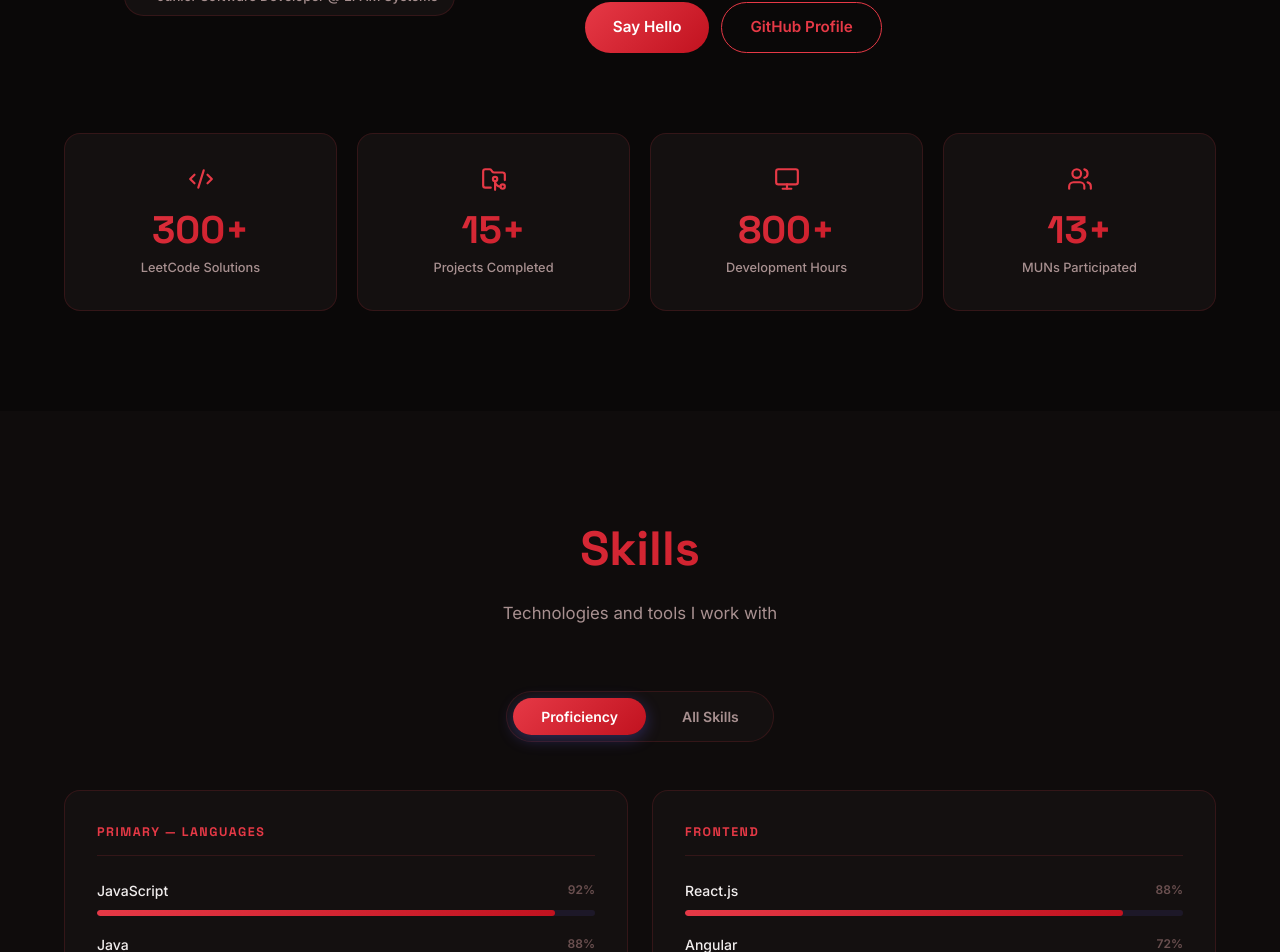
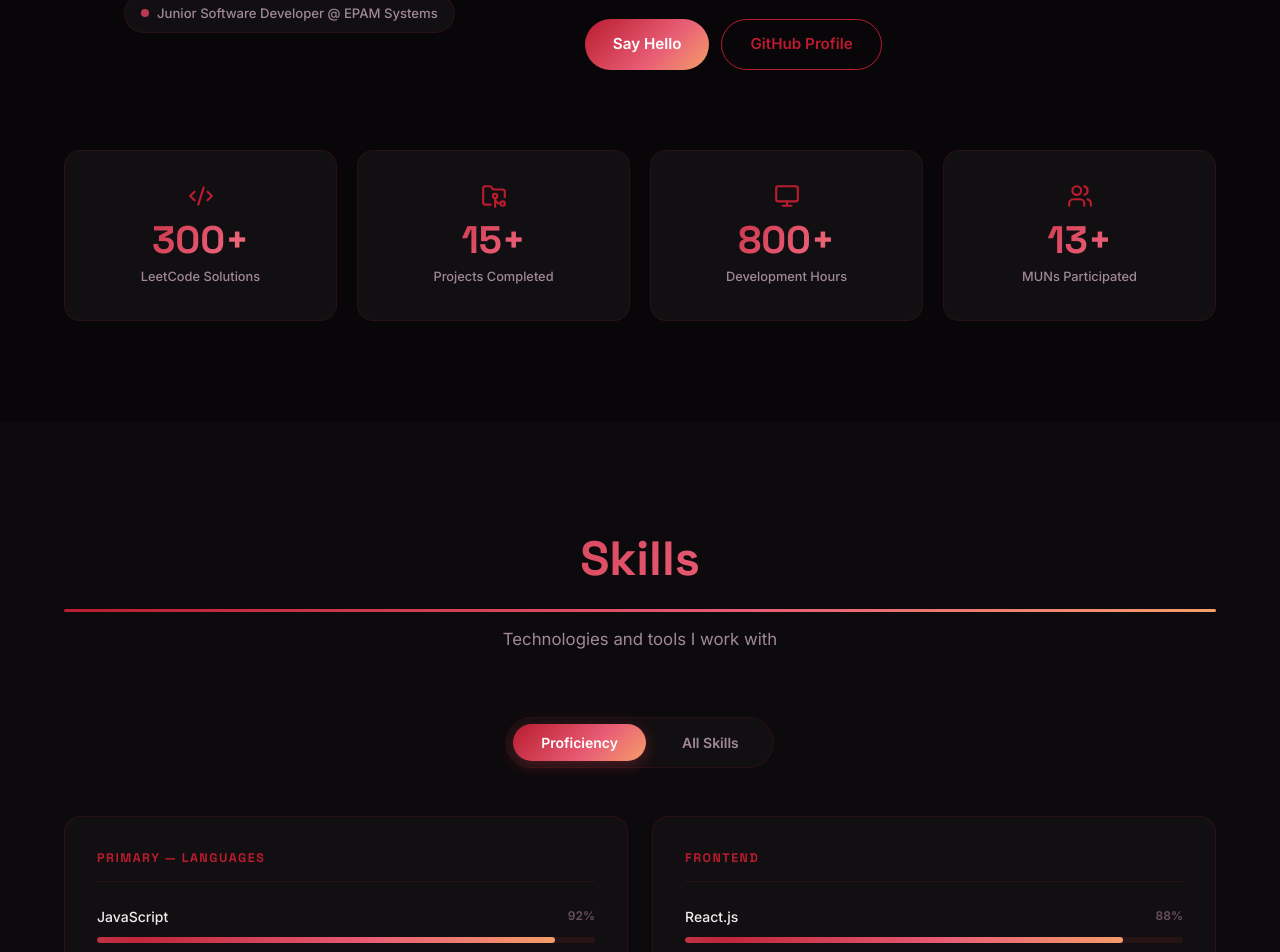
Before and after one commit to rohit1682/portfolio-react, a React (Vite) app: page / in a window 1280 px wide. Shown: the part 1540-2492 px from the top of the page. Built offline with nearby package versions, Linux system fonts and the light colour scheme; what @react-pdf/renderer would draw is missing.

Commit message:
update with annimations

```diff
--- a/src/components/About/About.jsx
+++ b/src/components/About/About.jsx
@@ -77,11 +77,26 @@ export default function About() {
 
         {/* Stats */}
         <motion.div className={styles.statsGrid} ref={statsRef} variants={staggerContainer} initial="hidden" whileInView="visible" viewport={{ once: true, amount: 0.2 }}>
-          {stats.map((stat) => {
+          {stats.map((stat, idx) => {
             const Icon = iconMap[stat.icon];
             return (
-              <motion.div key={stat.label} className={`card ${styles.statCard}`} variants={staggerItem}>
-                {Icon && <Icon size={26} className={styles.statIcon} />}
+              <motion.div
+                key={stat.label}
+                className={`card ${styles.statCard}`}
+                variants={staggerItem}
+                whileHover={{ y: -6, boxShadow: "0 16px 40px rgba(230,57,70,0.15)" }}
+              >
+                {Icon && (
+                  <motion.div
+                    className={styles.statIcon}
+                    initial={{ scale: 0, rotate: -20 }}
+                    whileInView={{ scale: 1, rotate: 0 }}
+                    viewport={{ once: true }}
+                    transition={{ delay: idx * 0.1 + 0.2, duration: 0.5, ease: "backOut" }}
+                  >
+                    <Icon size={26} />
+                  </motion.div>
+                )}
                 <div className={styles.statNum}><Counter target={stat.value} inView={statsInView} /></div>
                 <div className={styles.statLabel}>{stat.label}</div>
               </motion.div>
--- a/src/components/About/About.module.css
+++ b/src/components/About/About.module.css
@@ -152,7 +152,7 @@
 }
 
 .statCard { text-align: center; padding: 32px 20px; }
-.statIcon { color: var(--accent); margin-bottom: 12px; }
+.statIcon { color: var(--accent); margin-bottom: 12px; display: flex; justify-content: center; }
 
 .statNum {
   font-size: 2.4rem;
--- a/src/components/Projects/Projects.jsx
+++ b/src/components/Projects/Projects.jsx
@@ -1,8 +1,8 @@
-import { useState } from "react";
-import { motion, AnimatePresence } from "framer-motion";
+import { useState, useRef } from "react";
+import { motion, AnimatePresence, useMotionValue, useTransform, useSpring } from "framer-motion";
 import { FolderOpen, ExternalLink, CheckCircle2, Star } from "lucide-react";
 import { projects } from "../../constants";
-import { staggerContainer, staggerItem, scaleIn } from "../../hooks/animations";
+import { scaleIn, staggerItem } from "../../hooks/animations";
 import SectionTitle from "../SectionTitle/SectionTitle";
 import styles from "./Projects.module.css";
 
@@ -12,9 +12,39 @@ const GithubIcon = () => (
   </svg>
 );
 
+function TiltCard({ children, className, featured }) {
+  const ref = useRef(null);
+  const x = useMotionValue(0);
+  const y = useMotionValue(0);
+  const rotateX = useSpring(useTransform(y, [-0.5, 0.5], [5, -5]), { stiffness: 300, damping: 30 });
+  const rotateY = useSpring(useTransform(x, [-0.5, 0.5], [-5, 5]), { stiffness: 300, damping: 30 });
+
+  const handleMouse = (e) => {
+    if (!ref.current) return;
+    const rect = ref.current.getBoundingClientRect();
+    x.set((e.clientX - rect.left) / rect.width - 0.5);
+    y.set((e.clientY - rect.top) / rect.height - 0.5);
+  };
+  const reset = () => { x.set(0); y.set(0); };
+
+  return (
+    <motion.div
+      ref={ref}
+      className={className}
+      style={{ rotateX, rotateY, transformStyle: "preserve-3d" }}
+      onMouseMove={handleMouse}
+      onMouseLeave={reset}
+      whileHover={{ y: -8, boxShadow: featured ? "0 20px 60px rgba(180,30,45,0.2)" : "0 16px 40px rgba(0,0,0,0.4)" }}
+      transition={{ type: "spring", stiffness: 300, damping: 25 }}
+    >
+      {children}
+    </motion.div>
+  );
+}
+
 const statusColors = {
-  "Completed": { bg: "rgba(67,233,123,0.1)", border: "rgba(67,233,123,0.3)", color: "#43e97b" },
-  "In Progress": { bg: "rgba(255,193,7,0.1)", border: "rgba(255,193,7,0.3)", color: "#ffc107" },
+  "Completed": { bg: "rgba(52,211,153,0.1)", border: "rgba(52,211,153,0.3)", color: "#34d399" },
+  "In Progress": { bg: "rgba(251,191,36,0.1)", border: "rgba(251,191,36,0.3)", color: "#fbbf24" },
 };
 
 export default function Projects() {
@@ -28,7 +58,6 @@ export default function Projects() {
       <div className="container">
         <SectionTitle title="Projects" subtitle="Things I've built and shipped" />
 
-        {/* Filter */}
         <motion.div className={styles.filters} variants={staggerItem} initial="hidden" whileInView="visible" viewport={{ once: true }}>
           {["all", "featured", "others"].map(f => (
             <button key={f} className={`${styles.filterBtn} ${filter === f ? styles.filterActive : ""}`} onClick={() => setFilter(f)}>
@@ -42,20 +71,9 @@ export default function Projects() {
             {shown.map((project, i) => {
               const sc = statusColors[project.status] || statusColors["Completed"];
               return (
-                <motion.div
-                  key={project.id}
-                  className={`card ${styles.card} ${project.featured ? styles.featured : ""}`}
-                  variants={scaleIn}
-                  custom={i * 0.08}
-                  initial="hidden"
-                  whileInView="visible"
-                  viewport={{ once: true, amount: 0.1 }}
-                  whileHover={{ y: -6 }}
-                >
-                  {project.featured && (
-                    <div className={styles.featuredBadge}><Star size={11} fill="currentColor" /> Featured</div>
-                  )}
-
+                <motion.div key={project.id} variants={scaleIn} custom={i * 0.08} initial="hidden" whileInView="visible" viewport={{ once: true, amount: 0.1 }}>
+                  <TiltCard className={`card ${styles.card} ${project.featured ? styles.featured : ""}`} featured={project.featured}>
+                    {project.featured && <div className={styles.featuredBadge}><Star size={11} fill="currentColor" /> Featured</div>}
                     <div className={styles.cardTop}>
                       <FolderOpen size={28} className={styles.folder} />
                       <div className={styles.links}>
@@ -63,17 +81,12 @@ export default function Projects() {
                         <a href={project.live} target="_blank" rel="noreferrer" aria-label="Live"><ExternalLink size={15} /></a>
                       </div>
                     </div>
-
                     <div className={styles.statusRow}>
-                    <span className={styles.status} style={{ background: sc.bg, border: `1px solid ${sc.border}`, color: sc.color }}>
-                      {project.status}
-                    </span>
+                      <span className={styles.status} style={{ background: sc.bg, border: `1px solid ${sc.border}`, color: sc.color }}>{project.status}</span>
                     </div>
-
                     <h3 className={styles.title}>{project.title}</h3>
                     <p className={styles.subtitle}>{project.subtitle}</p>
                     <p className={styles.desc}>{project.description}</p>
-
                     {project.features && (
                       <ul className={styles.features}>
                         {project.features.slice(0, 3).map((f, fi) => (
@@ -81,10 +94,10 @@ export default function Projects() {
                         ))}
                       </ul>
                     )}
-
                     <div className={styles.tags}>
                       {project.tags.map(tag => <span key={tag} className="tag">{tag}</span>)}
                     </div>
+                  </TiltCard>
                 </motion.div>
               );
             })}
--- a/src/components/SectionTitle/SectionTitle.jsx
+++ b/src/components/SectionTitle/SectionTitle.jsx
@@ -1,9 +1,5 @@
 import { motion } from "framer-motion";
 
-/**
- * Reusable animated section title.
- * Uses whileInView directly so it always works regardless of parent variants.
- */
 export default function SectionTitle({ title, subtitle }) {
   return (
     <div className="section-title">
@@ -15,12 +11,28 @@ export default function SectionTitle({ title, subtitle }) {
       >
         {title}
       </motion.h2>
+
+      {/* Animated underline */}
+      <motion.div
+        style={{
+          height: 3,
+          background: "var(--gradient)",
+          borderRadius: 2,
+          margin: "10px auto 14px",
+          originX: 0.5,
+        }}
+        initial={{ scaleX: 0, opacity: 0 }}
+        whileInView={{ scaleX: 1, opacity: 1 }}
+        viewport={{ once: true, amount: 0.5 }}
+        transition={{ duration: 0.7, delay: 0.15, ease: [0.25, 0.46, 0.45, 0.94] }}
+      />
+
       {subtitle && (
         <motion.p
           initial={{ opacity: 0, y: 20 }}
           whileInView={{ opacity: 1, y: 0 }}
           viewport={{ once: true, amount: 0.5 }}
-          transition={{ duration: 0.6, delay: 0.1, ease: [0.25, 0.46, 0.45, 0.94] }}
+          transition={{ duration: 0.6, delay: 0.25, ease: [0.25, 0.46, 0.45, 0.94] }}
         >
           {subtitle}
         </motion.p>
--- a/src/components/Skills/Skills.module.css
+++ b/src/components/Skills/Skills.module.css
@@ -30,7 +30,7 @@
 .tabActive {
   background: var(--gradient);
   color: #fff !important;
-  box-shadow: 0 4px 16px rgba(108,99,255,0.3);
+  box-shadow: 0 4px 16px rgba(230, 57, 70, 0.3);
 }
 
 /* Bars view */
@@ -60,8 +60,27 @@
 .skillName { font-size: 0.875rem; font-weight: 500; color: var(--text-primary); }
 .skillLevel { font-size: 0.75rem; font-weight: 600; color: var(--text-muted); }
 
-.track { height: 6px; background: rgba(108,99,255,0.1); border-radius: 3px; overflow: hidden; }
-.fill { height: 100%; background: var(--gradient); border-radius: 3px; }
+.track { height: 6px; background: rgba(230, 57, 70, 0.1); border-radius: 3px; overflow: hidden; }
+.fill {
+  height: 100%;
+  background: var(--gradient);
+  border-radius: 3px;
+  position: relative;
+  overflow: hidden;
+}
+.fill::after {
+  content: '';
+  position: absolute;
+  top: 0; left: -100%;
+  width: 60%;
+  height: 100%;
+  background: linear-gradient(90deg, transparent, rgba(255,255,255,0.35), transparent);
+  animation: shimmer 2.2s ease-in-out infinite;
+}
+@keyframes shimmer {
+  0% { left: -60%; }
+  100% { left: 140%; }
+}
 
 /* Tags view */
 .tagsView { display: flex; flex-direction: column; gap: 32px; }
--- a/src/hooks/animations.js
+++ b/src/hooks/animations.js
@@ -3,17 +3,23 @@
 export const fadeUp = {
   hidden: { opacity: 0, y: 50 },
   visible: (delay = 0) => ({
-    opacity: 1,
-    y: 0,
+    opacity: 1, y: 0,
     transition: { duration: 0.7, delay, ease: [0.25, 0.46, 0.45, 0.94] },
+  }),
+};
+
+export const fadeDown = {
+  hidden: { opacity: 0, y: -40 },
+  visible: (delay = 0) => ({
+    opacity: 1, y: 0,
+    transition: { duration: 0.6, delay, ease: [0.25, 0.46, 0.45, 0.94] },
   }),
 };
 
 export const fadeLeft = {
   hidden: { opacity: 0, x: -60 },
   visible: (delay = 0) => ({
-    opacity: 1,
-    x: 0,
+    opacity: 1, x: 0,
     transition: { duration: 0.7, delay, ease: [0.25, 0.46, 0.45, 0.94] },
   }),
 };
@@ -21,8 +27,7 @@ export const fadeLeft = {
 export const fadeRight = {
   hidden: { opacity: 0, x: 60 },
   visible: (delay = 0) => ({
-    opacity: 1,
-    x: 0,
+    opacity: 1, x: 0,
     transition: { duration: 0.7, delay, ease: [0.25, 0.46, 0.45, 0.94] },
   }),
 };
@@ -30,24 +35,33 @@ export const fadeRight = {
 export const scaleIn = {
   hidden: { opacity: 0, scale: 0.75 },
   visible: (delay = 0) => ({
-    opacity: 1,
-    scale: 1,
+    opacity: 1, scale: 1,
+    transition: { duration: 0.5, delay, ease: "backOut" },
+  }),
+};
+
+export const popIn = {
+  hidden: { opacity: 0, scale: 0.6, rotate: -4 },
+  visible: (delay = 0) => ({
+    opacity: 1, scale: 1, rotate: 0,
     transition: { duration: 0.5, delay, ease: "backOut" },
   }),
 };
 
 export const staggerContainer = {
   hidden: {},
-  visible: {
-    transition: { staggerChildren: 0.1, delayChildren: 0.1 },
-  },
+  visible: { transition: { staggerChildren: 0.1, delayChildren: 0.1 } },
+};
+
+export const staggerFast = {
+  hidden: {},
+  visible: { transition: { staggerChildren: 0.06, delayChildren: 0.05 } },
 };
 
 export const staggerItem = {
   hidden: { opacity: 0, y: 30 },
   visible: {
-    opacity: 1,
-    y: 0,
+    opacity: 1, y: 0,
     transition: { duration: 0.5, ease: [0.25, 0.46, 0.45, 0.94] },
   },
 };
@@ -55,8 +69,7 @@ export const staggerItem = {
 export const slideInLeft = {
   hidden: { opacity: 0, x: -80 },
   visible: (delay = 0) => ({
-    opacity: 1,
-    x: 0,
+    opacity: 1, x: 0,
     transition: { duration: 0.8, delay, ease: [0.25, 0.46, 0.45, 0.94] },
   }),
 };
@@ -64,8 +77,23 @@ export const slideInLeft = {
 export const slideInRight = {
   hidden: { opacity: 0, x: 80 },
   visible: (delay = 0) => ({
-    opacity: 1,
-    x: 0,
+    opacity: 1, x: 0,
     transition: { duration: 0.8, delay, ease: [0.25, 0.46, 0.45, 0.94] },
   }),
 };
+
+export const flipIn = {
+  hidden: { opacity: 0, rotateX: 90 },
+  visible: (delay = 0) => ({
+    opacity: 1, rotateX: 0,
+    transition: { duration: 0.6, delay, ease: "backOut" },
+  }),
+};
+
+export const blurIn = {
+  hidden: { opacity: 0, filter: "blur(12px)", y: 20 },
+  visible: (delay = 0) => ({
+    opacity: 1, filter: "blur(0px)", y: 0,
+    transition: { duration: 0.7, delay, ease: [0.25, 0.46, 0.45, 0.94] },
+  }),
+};
--- a/src/styles/variables.css
+++ b/src/styles/variables.css
@@ -1,25 +1,25 @@
 :root {
-  /* Colors */
-  --bg-primary: #0a0808;
-  --bg-secondary: #0f0c0c;
-  --bg-card: #141010;
-  --bg-card-hover: #1c1515;
+  /* Colors — deep crimson, not bright red */
+  --bg-primary: #080608;
+  --bg-secondary: #0d0a0d;
+  --bg-card: #120f12;
+  --bg-card-hover: #1a151a;
 
-  --accent: #e63946;
-  --accent-2: #ff8fa3;
-  --accent-3: #ff4d6d;
+  --accent: #b91c2e;
+  --accent-2: #e85d75;
+  --accent-3: #34d399;
 
-  --text-primary: #f2eeee;
-  --text-secondary: #a89090;
-  --text-muted: #6b5050;
+  --text-primary: #f0ecee;
+  --text-secondary: #a08898;
+  --text-muted: #6b4f5a;
 
-  --border: rgba(230, 57, 70, 0.15);
-  --border-hover: rgba(230, 57, 70, 0.4);
-  --glow: rgba(230, 57, 70, 0.18);
+  --border: rgba(185, 28, 46, 0.14);
+  --border-hover: rgba(185, 28, 46, 0.38);
+  --glow: rgba(185, 28, 46, 0.15);
 
-  /* Gradients */
-  --gradient: linear-gradient(135deg, #e63946 0%, #c1121f 100%);
-  --gradient-2: linear-gradient(135deg, #ff4d6d 0%, #ff8fa3 100%);
+  /* Gradients — deep crimson → warm rose → amber hint */
+  --gradient: linear-gradient(135deg, #b91c2e 0%, #e85d75 60%, #f59e6b 100%);
+  --gradient-2: linear-gradient(135deg, #7c1d2e 0%, #b91c2e 100%);
 
   /* Typography */
   --font-body: 'Inter', sans-serif;
```
Also changed, not shown: src/components/Achievements/Achievements.module.css (+7 -1 lines), src/components/Footer/Footer.jsx (+41 -4 lines), src/components/Footer/Footer.module.css (+54 -7 lines), src/components/Projects/Projects.module.css (+17 -3 lines), src/components/Skills/Skills.jsx (+5 -5 lines). Lines whose indentation alone changed are shown as unchanged.
